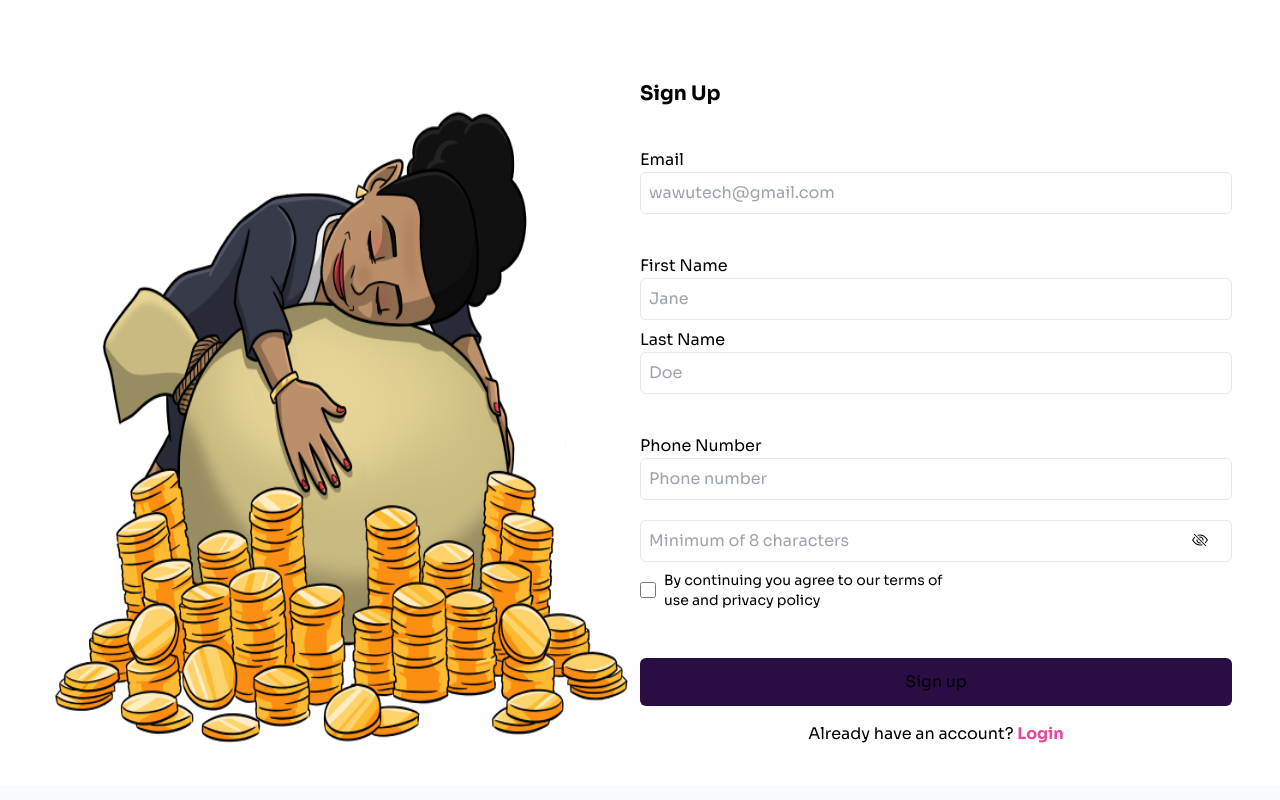
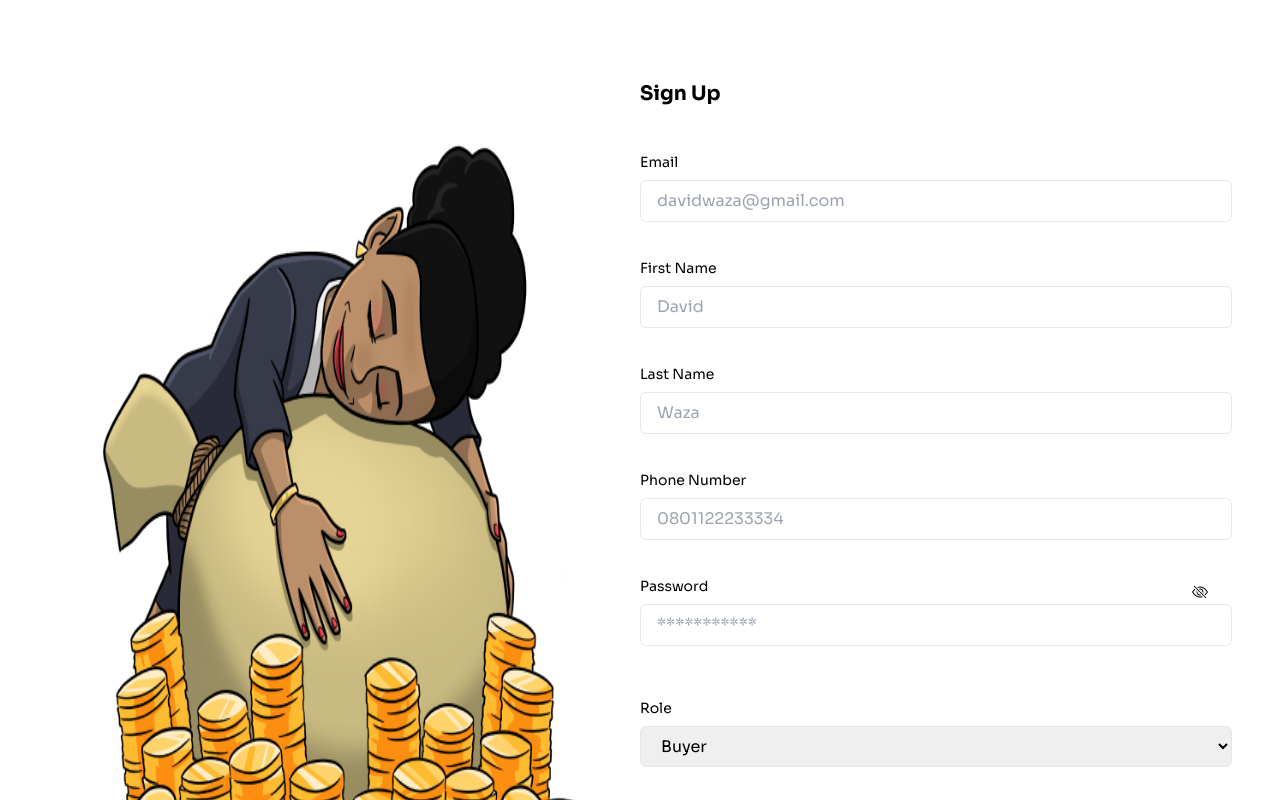
Before and after one commit to DavidWaza/wawu-web-app, a Next.js app: page /auth/sign-up in a window 1280 px wide. Shown: the top 800 px of the page. Built offline with nearby package versions, Linux system fonts and the light colour scheme; a web font is replaced by a local one.

Commit message:
fix(api): integrated sign-up endpoint

```diff
--- a/src/components/Forms/MenteeForms/Forms.tsx
+++ b/src/components/Forms/MenteeForms/Forms.tsx
@@ -254,6 +254,7 @@ const MenteeForms = () => {
           errors={errors}
           setValue={(value) => setInterests(value)}
         />
+
         {/* ADDITIONAL INFO */}
         <TextAreaField
           label="Any other interest"
--- a/src/components/TextField/SelectField.tsx
+++ b/src/components/TextField/SelectField.tsx
@@ -2,7 +2,8 @@ import { InputFieldProps } from "../../../types/Types";
 import { Text } from "../ui/Typography/Typography";
 
 type SelectFieldProps = InputFieldProps & {
-  options: { value: string; label: string }[];
+  options: { value: string | number; label: string }[];
+  setValue: (value: string | number) => void;
 };
 
 const SelectField = ({
@@ -18,7 +19,13 @@ const SelectField = ({
     <label className="text-black block text-sm">{label}</label>
     <select
       {...register(name, validation)}
-      onChange={(e) => setValue(e.target.value)}
+      onChange={(e) => {
+        const selectedValue = e.target.value;
+        const numericValue = !isNaN(Number(selectedValue))
+          ? Number(selectedValue)
+          : selectedValue;
+        setValue(numericValue);
+      }}
       className={`py-2 px-4 text-black border border-1 rounded-md w-full ${
         errors[name] ? "border-red-500" : ""
       }`}
--- a/src/pages/auth/layout.tsx
+++ b/src/pages/auth/layout.tsx
@@ -1,3 +1,4 @@
+import { Toaster } from "sonner";
 import Header from "../buyers/Components/Header/Header";
 import AuthNavbar from "./login/Components/Header/Header";
 import Illustrator from "./login/Components/Illustrator/Illustrator";
@@ -28,6 +29,7 @@ const LayoutAuth = ({ children }: AuthWrapperProps) => {
                     : ""}
                 </p>
               </div>
+              <Toaster richColors />
               {children}
             </div>
           </div>
--- a/src/pages/auth/sign-up/Components/SignupForm/SignupForm.tsx
+++ b/src/pages/auth/sign-up/Components/SignupForm/SignupForm.tsx
@@ -5,26 +5,22 @@ import { BsEyeSlash } from "react-icons/bs";
 import Link from "next/link";
 import { IoEyeOutline } from "react-icons/io5";
 import axiosInstance from "@/pages/api/axiosInstance";
-import axios from "axios";
 import { useOnboarding } from "@/Context/onboardingContext";
 import { useRouter } from "next/navigation";
 import { sign_up_url } from "@/pages/api/endpoints";
-
-type FormFields = {
-  email: string;
-  password: string;
-  firstName: string;
-  lastName: string;
-  phoneNumber: string;
-};
+import InputField from "@/components/TextField/InputField";
+import { FormFields } from "../../../../../../types/Types";
+import SelectField from "@/components/TextField/SelectField";
+import { toast } from "sonner";
 
 const SignupForm = () => {
+  const [firstName, setFirstName] = useState<FormFields["firstName"]>("");
+  const [lastName, setLastName] = useState<FormFields["lastName"]>("");
+  const [email, setEmail] = useState<FormFields["email"]>("");
+  const [phoneNumber, setPhoneNumber] = useState<FormFields["phoneNumber"]>("");
+  const [password, setPassword] = useState<FormFields["password"]>("");
   const [passwordVisible, setPasswordVisible] = useState(false);
-  const [email, setEmail] = useState<string>("");
-  const [firstName, setFirstName] = useState<string>("");
-  const [lastName, setLastName] = useState<string>("");
-  const [phoneNumber, setPhoneNumber] = useState<string>("");
-  const [password, setPassword] = useState<string>("");
+  const [role, setRole] = useState<FormFields["role"]>(0);
 
   const { goToNextStep } = useOnboarding();
   const router = useRouter();
@@ -39,10 +35,17 @@ const SignupForm = () => {
     formState: { errors, isSubmitting },
   } = useForm<FormFields>();
 
-  const onSubmit: SubmitHandler<FormFields> = async (data: FormFields) => {
+  const onSubmit: SubmitHandler<FormFields> = async () => {
     try {
-      const response = await axiosInstance.post(sign_up_url, data);
-      console.log("log", response.data.data);
+      const response = await axiosInstance.post(sign_up_url, {
+        firstName,
+        lastName,
+        email,
+        password,
+        phoneNumber,
+        role,
+      });
+      toast.success(response.data.message);
       goToNextStep();
       router.push("/onboarding/user-screen-about");
     } catch (err) {
@@ -50,97 +53,67 @@ const SignupForm = () => {
     }
   };
   return (
-    <form onSubmit={handleSubmit(onSubmit)} className="block">
+    <form onSubmit={handleSubmit(onSubmit)} className="block space-y-7">
       <div>
-        <div className="mb-6">
-          <label className="text-black block">Email</label>
-          <input
-            {...register("email", {
-              required: "Email is required",
-              //   pattern: /^[A-Za-z]+$/i,
-              validate: (value) => {
-                if (!value.includes("@")) {
-                  return "Email must include @";
-                }
-              },
-            })}
+        <InputField
+          label="Email"
+          name="email"
+          placeholder="davidwaza@gmail.com"
+          type="email"
           value={email}
-            onChange={(e) => setEmail(e.target.value)}
-            type="text"
-            placeholder="wawutech@gmail.com"
-            className="py-2 px-2 text-black border border-1 rounded-md w-full"
+          register={register}
+          errors={errors}
+          setValue={(value) => setEmail(value)}
         />
-          {errors.email && (
-            <p className="text-red-600">{errors.email.message}</p>
-          )}
       </div>
-      </div>
-      <div className="2xl:flex 2xl:justify-between 2xl:text-left my-10">
+      <div className="2xl:flex 2xl:justify-between 2xl:text-left">
+        <div className="pb-7">
           {/* FIRST NAME */}
-        <div className="mb-2">
-          <label className="text-black block">First Name</label>
-          <input
-            {...register("firstName", {
-              required: "First Name is required",
-            })}
+          <InputField
+            label="First Name"
+            name="firstName"
+            placeholder="David"
             value={firstName}
-            onChange={(e) => setFirstName(e.target.value)}
-            type="text"
-            placeholder="Jane"
-            className="py-2 px-2 mr-3 text-black border border-1 rounded-md w-full"
+            register={register}
+            errors={errors}
+            setValue={(value) => setFirstName(value)}
           />
-          {errors.firstName && (
-            <p className="text-red-600">{errors.firstName.message}</p>
-          )}
         </div>
 
         {/* LAST NAME */}
-        <div className="flex-wrap">
-          <label className="text-black block">Last Name</label>
-          <input
-            {...register("lastName", {
-              required: "Last Name is required",
-            })}
+        <InputField
+          label="Last Name"
+          name="lastName"
+          placeholder="Waza"
           value={lastName}
-            onChange={(e) => setLastName(e.target.value)}
-            type="text"
-            placeholder="Doe"
-            className="py-2 px-2 mr-3 text-black border border-1 rounded-md w-full"
+          register={register}
+          errors={errors}
+          setValue={(value) => setLastName(value)}
         />
-          {errors.lastName && (
-            <p className="text-red-600">{errors.lastName.message}</p>
-          )}
-        </div>
       </div>
 
+      {/* PHONE NUMBER */}
+      <InputField
+        label="Phone Number"
+        name="phoneNumber"
+        placeholder="0801122233334"
+        value={phoneNumber}
+        register={register}
+        errors={errors}
+        setValue={(value) => setPhoneNumber(value)}
+      />
+
       {/* PASSWORD */}
-      <div className="flex-wrap mb-5">
-        <label className="text-black block">Phone Number</label>
-        <input
-          {...register("phoneNumber", {
-            required: "Last Name is required",
-          })}
-          value={phoneNumber}
-          onChange={(e) => setPhoneNumber(e.target.value)}
-          type="number"
-          placeholder="Phone number"
-          className="py-2 px-2 mr-3 text-black border border-1 rounded-md w-full"
-        />
-        {errors.phoneNumber && (
-          <p className="text-red-600">{errors.phoneNumber.message}</p>
-        )}
-      </div>
-
       <div className="relative">
-        <input
-          {...register("password", {
-            required: "Password is required",
-          })}
+        <InputField
+          label="Password"
+          name="password"
+          placeholder="***********"
+          type="password"
           value={password}
-          onChange={(e) => setPassword(e.target.value)}
-          type={passwordVisible ? "text" : "password"}
-          placeholder="Minimum of 8 characters"
-          className="py-2 px-2 text-black border border-1 rounded-md w-full "
+          register={register}
+          errors={errors}
+          setValue={(value) => setPassword(value)}
         />
         <div onClick={togglePassword}>
           {passwordVisible ? (
@@ -154,6 +127,20 @@ const SignupForm = () => {
           )}
         </div>
       </div>
+
+      {/* ROLE */}
+      <SelectField
+        label="Role"
+        name="role"
+        register={register}
+        errors={errors}
+        value={role}
+        setValue={(value) => setRole(value)}
+        options={[
+          { value: 1, label: "Buyer" },
+          { value: 2, label: "Seller" },
+        ]}
+      />
       <div className="flex justify-start my-2">
         <div className="flex gap-2">
           <input type="checkbox" className="w-4 h-auto" />
--- a/src/pages/onboarding/Layout.tsx
+++ b/src/pages/onboarding/Layout.tsx
@@ -15,7 +15,7 @@ const OnboardingLayout: React.FC<ILayoutProps> = ({ children }) => {
       <div className="flex justify-center">
         <Stepper currentStep={currentStep} numberOfSteps={NUMBER_OF_STEPS} />
       </div>
-      <div className="flex justify-center bg-[#F5F7F6] py-20 pt-[2rem] px-10 lg:px-0 w-full">
+      <div className="bg-[#F5F7F6] py-20">
         {children}
       </div>
     </div>
--- a/src/pages/onboarding/index.tsx
+++ b/src/pages/onboarding/index.tsx
@@ -5,11 +5,12 @@ import OnboardingLayout from './Layout';
 
 const OnboardingScreen: React.FC = () => {
   return (
-    <OnboardingProvider>
-      <OnboardingLayout>
-        <AboutUserProfileOnboarding />
-      </OnboardingLayout>
-    </OnboardingProvider>
+    // <OnboardingProvider>
+    //   <OnboardingLayout>
+    //     <AboutUserProfileOnboarding />
+    //   </OnboardingLayout>
+    // </OnboardingProvider>
+    <></>
   );
 };
 
--- a/src/pages/onboarding/user-expertise/index.tsx
+++ b/src/pages/onboarding/user-expertise/index.tsx
@@ -28,7 +28,7 @@ const UserExpertise: React.FC = () => {
   return (
     <React.Fragment>
       <OnboardingLayout>
-        <div className="bg-white lg:px-10 lg:w-1/2 border rounded-md py-10">
+        <div className="bg-white lg:px-10 lg:w-1/2 m-auto py-10 border rounded-md">
           <div className="flex gap-5">
             <Image
               src={"/assets/wave.svg"}
--- a/src/pages/onboarding/user-screen-about.tsx
+++ b/src/pages/onboarding/user-screen-about.tsx
@@ -1,7 +1,8 @@
-import { useOnboarding } from '@/Context/onboardingContext';
-import React from 'react';
-import { useForm, SubmitHandler } from 'react-hook-form';
-import { useRouter } from 'next/navigation';
+import { useOnboarding } from "@/Context/onboardingContext";
+import React from "react";
+import { useForm, SubmitHandler } from "react-hook-form";
+import { useRouter } from "next/navigation";
+import OnboardingLayout from "./Layout";
 
 type FormFields = {
   mentorReasons: string;
@@ -15,15 +16,17 @@ const AboutUserProfileOnboarding: React.FC = () => {
     formState: { errors, isSubmitting },
   } = useForm<FormFields>();
 
-  const router = useRouter()
+  const router = useRouter();
   const onSubmit: SubmitHandler<FormFields> = async (data) => {
     console.log(data);
     goToNextStep();
-    router.push('/onboarding/user-expertise')
+    router.push("/onboarding/user-expertise");
   };
 
   return (
-    <div className="bg-white lg:px-10 lg:w-1/2 border rounded-md pt-10">
+    <React.Fragment>
+      <OnboardingLayout>
+        <div className="bg-white lg:w-1/2 m-auto py-10 border rounded-md">
           <p className="text-center text-black font-bold text-lg sora">
             Tell me about yourself
           </p>
@@ -72,13 +75,18 @@ const AboutUserProfileOnboarding: React.FC = () => {
                 </select>
               </div>
               <div className="my-5 flex justify-center">
-            <button className="bg-[#A8A8A8] py-2 px-6 rounded-xl" type="submit">
+                <button
+                  className="bg-[#A8A8A8] py-2 px-6 rounded-xl"
+                  type="submit"
+                >
                   Continue
                 </button>
               </div>
             </div>
           </form>
         </div>
+      </OnboardingLayout>
+    </React.Fragment>
   );
 };
 
--- a/src/pages/profile/layout.tsx
+++ b/src/pages/profile/layout.tsx
@@ -1,4 +1,4 @@
-import { usePathname } from "next/navigation";
+
 import Header from "../buyers/Components/Header/Header";
 interface AuthWrapperProps {
   children: React.ReactNode;
--- a/src/pages/profile/seller-profile-creation/index.tsx
+++ b/src/pages/profile/seller-profile-creation/index.tsx
@@ -91,6 +91,7 @@ const SellerProfileCreation = () => {
                 label="Password"
                 name="password"
                 placeholder="************"
+                type="password"
                 value={password}
                 register={register}
                 errors={errors}
--- a/types/Types.ts
+++ b/types/Types.ts
@@ -55,6 +55,7 @@ export interface FormFields {
   facebook?:string;
   linkedIn?:string;
   instagram?:string;
+  role?:number;
 
 }
 
```
Lines whose indentation alone changed are shown as unchanged.
